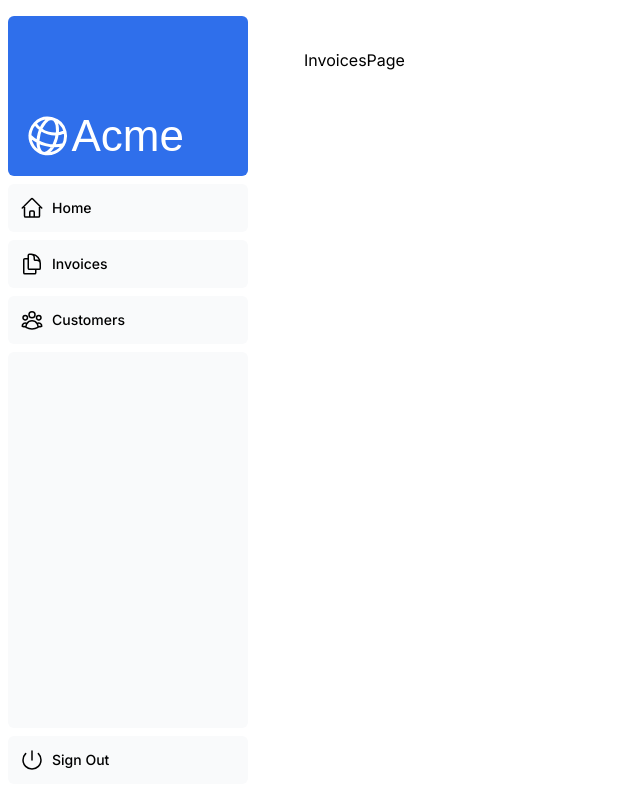
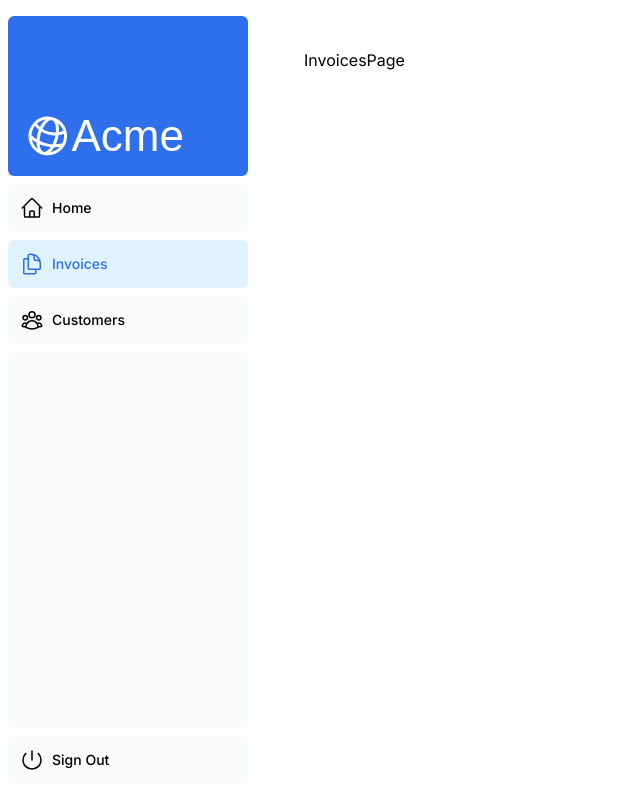
Before and after one commit to Stroller15/Nextjs-Dashboard, a Next.js app: page /dashboard/invoices in a window 1280 px wide. Shown: the whole page, without its empty margins (0-640 px from the left). Built offline with nearby package versions, Linux system fonts and the light colour scheme; a web font is replaced by a local one.

Commit message:
add active pathname style

```diff
--- a/app/ui/dashboard/nav-links.tsx
+++ b/app/ui/dashboard/nav-links.tsx
@@ -1,35 +1,54 @@
+'use client'
+
 import {
   UserGroupIcon,
   HomeIcon,
   DocumentDuplicateIcon,
 } from '@heroicons/react/24/outline';
+import Link from 'next/link';
+import { usePathname } from 'next/navigation';
+import clsx from 'clsx';
 
 // Map of links to display in the side navigation.
 // Depending on the size of the application, this would be stored in a database.
 const links = [
-  { name: 'Home', href: '/dashboard', icon: HomeIcon },
+  {
+    name: 'Home',
+    href: '/dashboard',
+    icon: HomeIcon
+  },
   {
     name: 'Invoices',
     href: '/dashboard/invoices',
     icon: DocumentDuplicateIcon,
   },
-  { name: 'Customers', href: '/dashboard/customers', icon: UserGroupIcon },
+  {
+    name: 'Customers',
+    href: '/dashboard/customers',
+    icon: UserGroupIcon
+
+  },
 ];
 
 export default function NavLinks() {
+  const pathname = usePathname();
   return (
     <>
       {links.map((link) => {
         const LinkIcon = link.icon;
         return (
-          <a
+          <Link
             key={link.name}
             href={link.href}
-            className="flex h-[48px] grow items-center justify-center gap-2 rounded-md bg-gray-50 p-3 text-sm font-medium hover:bg-sky-100 hover:text-blue-600 md:flex-none md:justify-start md:p-2 md:px-3"
+            className={clsx('flex h-[48px] grow items-center justify-center gap-2 rounded-md bg-gray-50 p-3 text-sm font-medium hover:bg-sky-100 hover:text-blue-600 md:flex-none md:justify-start md:p-2 md:px-3',
+            {
+              'bg-sky-100 text-blue-600': pathname === link.href,
+            }
+            )}
           >
             <LinkIcon className="w-6" />
             <p className="hidden md:block">{link.name}</p>
-          </a>
+          </Link>
         );
       })}
     </>
```
